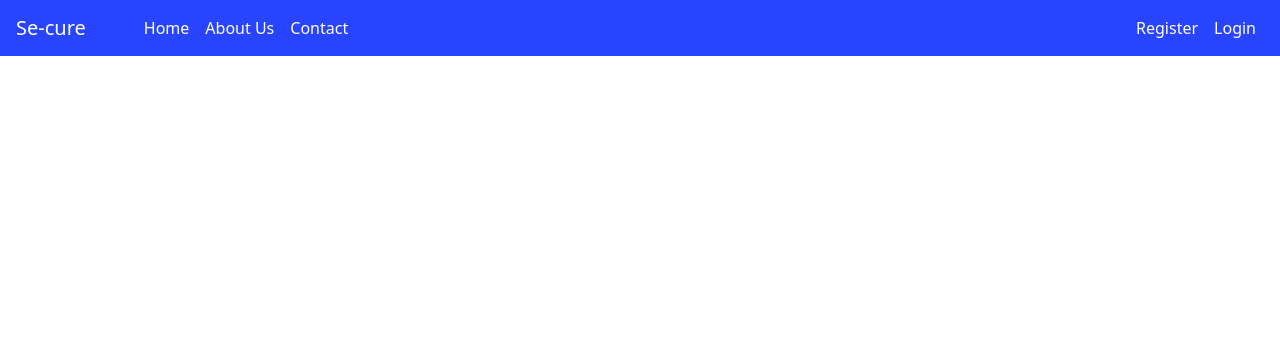
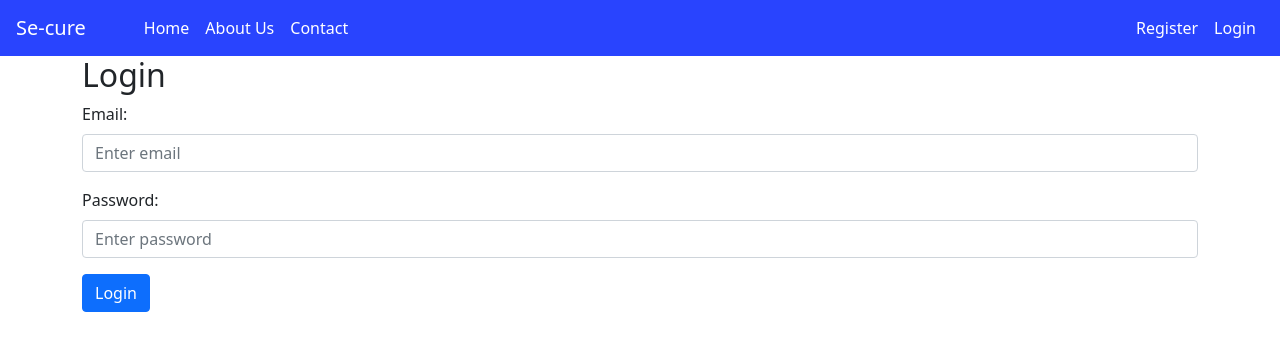
Before and after one commit to MuhammadSaqib786/Se-cure-flask-application, a Flask app: page /login in a window 1280 px wide. Shown: the top 351 px of the page. Run offline with Flask 3, Linux system fonts and the light colour scheme; some libraries are stand-ins or nearby versions.

Commit message:
Login user done

```diff
--- a/main.py
+++ b/main.py
@@ -39,7 +39,6 @@ def profile():
         return redirect(url_for('login'))
 
 @app.route('/register', methods=['GET', 'POST'])
-@app.route('/register', methods=['GET', 'POST'])
 def register():
     if request.method == 'POST':
         email = request.form.get('email')
@@ -48,6 +47,7 @@ def register():
         address = request.form.get('address')
         phone = request.form.get('phone')
         password = request.form.get('pwd')
+        print(name,email,gender,address,phone,password)
         conn = create_connection()
         register_user(conn, (email, name, gender, address, phone, password))
         return redirect(url_for('login'))
@@ -60,13 +60,13 @@ def login():
     if request.method == 'POST':
         email = request.form.get('email')
         password = request.form.get('pwd')
-        conn = create_connection("securedb.db")
+        conn = create_connection()
         user = login_user(conn, email, password)
         if user:
             session['user'] = email
             return redirect(url_for('home'))
         else:
-            return "Invalid username or password"
+            return render_template('login.html', message="* Invalid email or password")
 
     return render_template('login.html')
 
@@ -76,5 +76,5 @@ def logout():
     return redirect(url_for('home'))
 
 if __name__ == '__main__':
-    main()
+    #main()  #uncomment only first time
     app.run(debug=True)
--- a/templates/login.html
+++ b/templates/login.html
@@ -16,7 +16,26 @@
 <body>
   {% include 'navbar.html' %}
 
+  <div class="container">
+    <h2>Login</h2>
+    <form action="{{ url_for('login') }}" method="post">
+      <div class="form-group">
+        <label for="email">Email:</label>
+        <input type="email" class="form-control" id="email" placeholder="Enter email" name="email" required>
+      </div>
+      <div class="form-group">
+        <label for="pwd">Password:</label>
+        <input type="password" class="form-control" id="pwd" placeholder="Enter password" name="pwd" required>
+      </div>
+      <button type="submit" class="btn btn-primary">Login</button>
+      {% if message %}
+      <div class="form-group">
+        <label>{{ message }}</label>
 
+      </div>
+      {% endif %}
+    </form>
+  </div>
 
   <!-- Add Bootstrap JavaScript here -->
   <script src="https://code.jquery.com/jquery-3.3.1.slim.min.js"></script>
```
Also changed, not shown: database/db_handler.py (+25 -7 lines), securedb.db.
